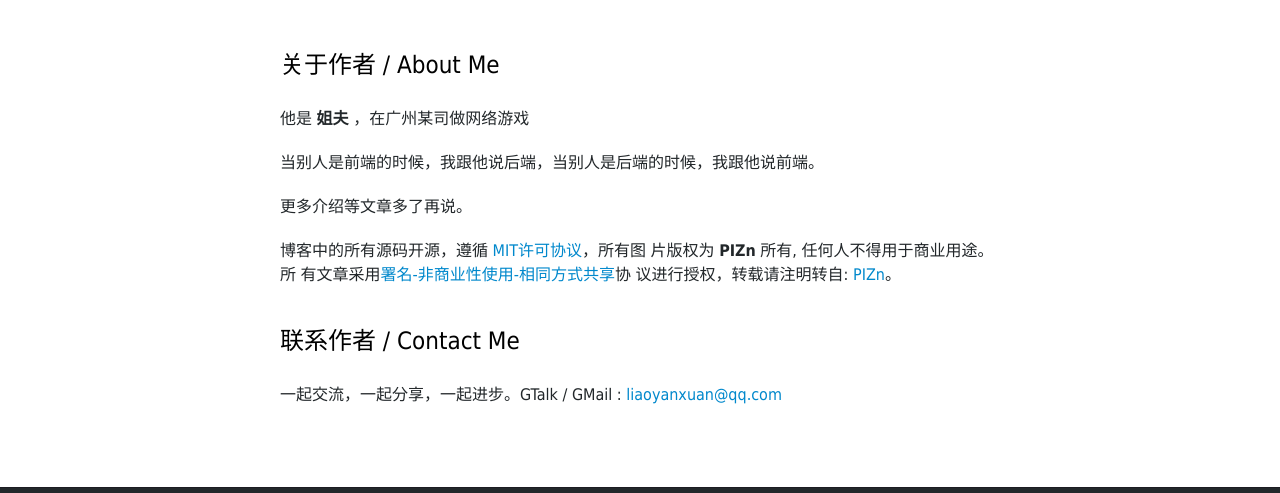
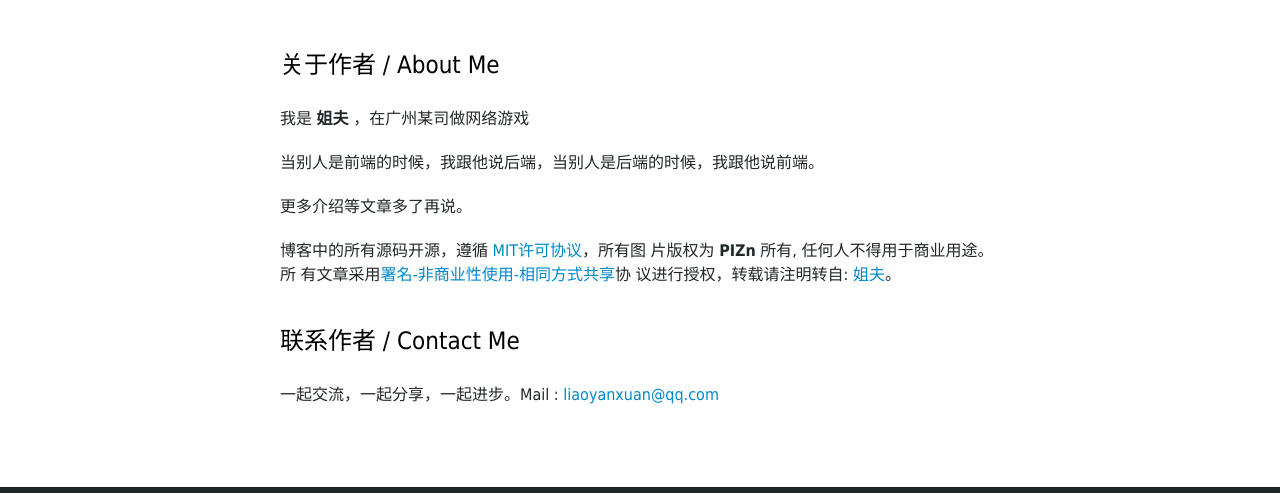
Before and after one commit to liaoyanxuan/liaoyanxuan.github.io, a Jekyll site: the page built from contact.html, in a window 1280 px wide. Shown: the part 407-900 px from the top of the page. Built offline with Jekyll 4.4.1, drawn with Linux system fonts in a browser that asks for light colours; nearby versions of some CDN libraries; some web fonts are replaced.

Commit message:
Update contact.html

```diff
--- a/contact.html
+++ b/contact.html
@@ -13,7 +13,7 @@ isContact: true
     <div class="violet-post">
         <div class="main-article-contant">
             <h3>关于作者 / About Me</h3>
-            <p>他是 <strong>姐夫</strong> ，在广州某司做网络游戏</p>
+            <p>我是 <strong>姐夫</strong> ，在广州某司做网络游戏</p>
             <p>当别人是前端的时候，我跟他说后端，当别人是后端的时候，我跟他说前端。</p>
             <p>更多介绍等文章多了再说。</p>
             <p>博客中的所有源码开源，遵循 <a
@@ -23,9 +23,9 @@ isContact: true
         有文章采用<a
         href="http://creativecommons.org/licenses/by-nc-sa/3.0/"
     rel="nofollow" target="_blank">署名-非商业性使用-相同方式共享</a>协
-议进行授权，转载请注明转自: <a href="http://pizn.github.com" target="_blank" rel="nofollow">PIZn</a>。</p>
+议进行授权，转载请注明转自: <a href="http://liaoyanxuan.github.com" target="_blank" rel="nofollow">姐夫</a>。</p>
             <h3>联系作者 / Contact Me</h3>
-            <p>一起交流，一起分享，一起进步。GTalk / GMail : <a href="mailto:liaoyanxuan@qq.com" title="Mail to pizn">liaoyanxuan@qq.com</a></p>
+            <p>一起交流，一起分享，一起进步。Mail : <a href="mailto:liaoyanxuan@qq.com" title="Mail to pizn">liaoyanxuan@qq.com</a></p>
         </div>
     </div>
 </article>
```
